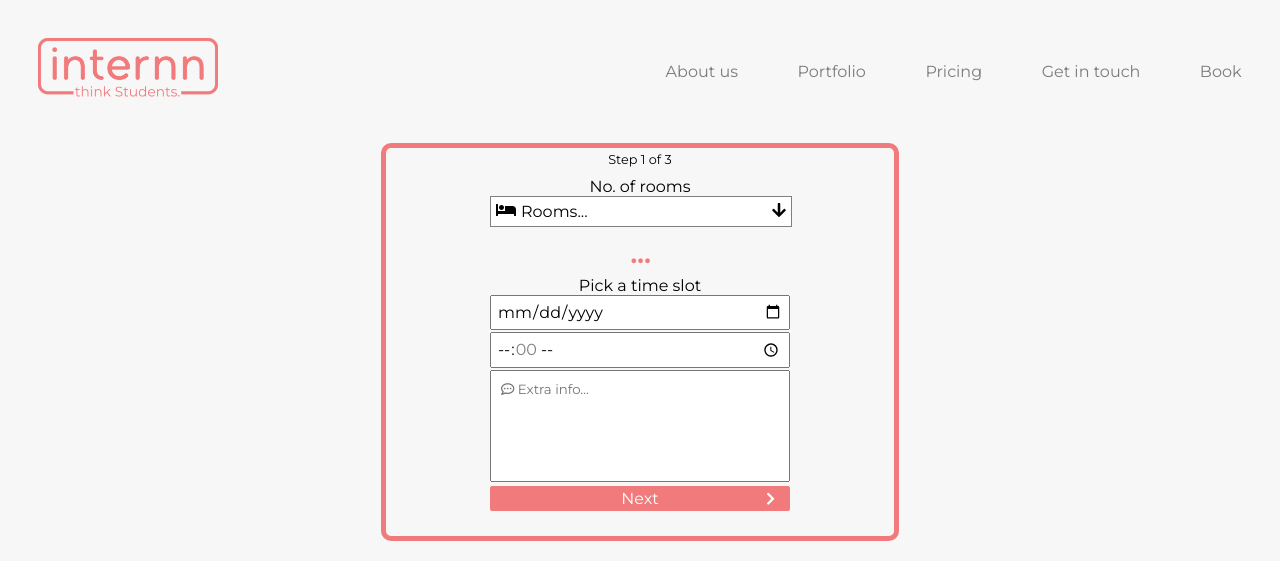
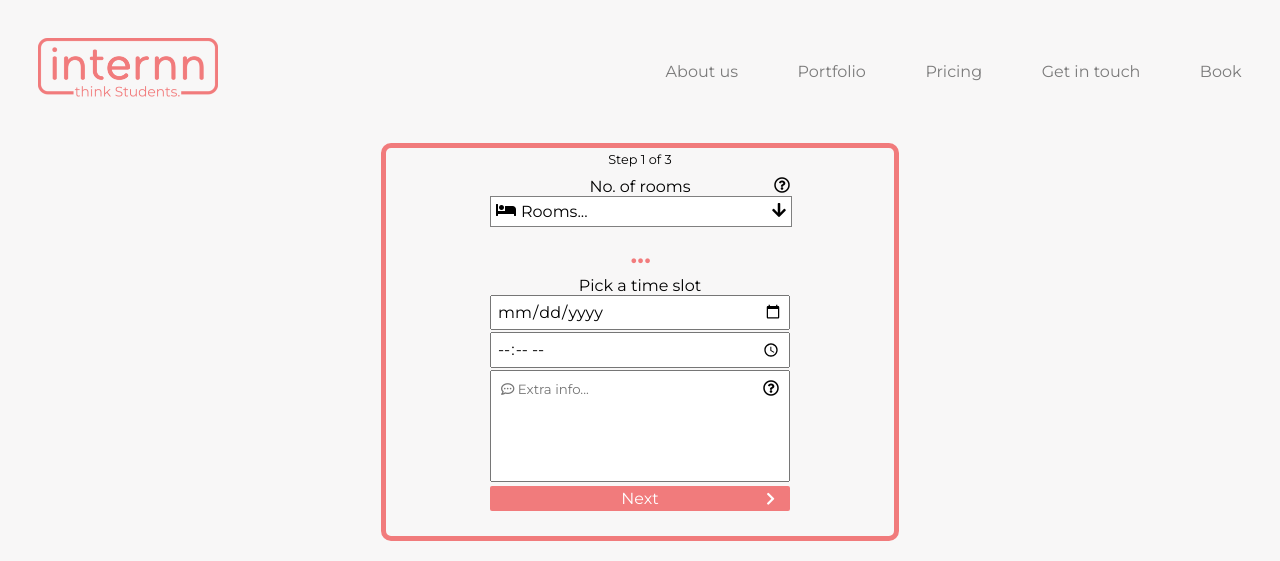
Before and after one commit to SamKelsey/internn-react-app, a React (Create React App) app in the folder client/: page /book in a window 1280 px wide. Shown: the top 561 px of the page. Built offline with nearby package versions, Linux system fonts and the light colour scheme.

Commit message:
changed form state, added min time to date picker, added help icons.

```diff
--- a/client/src/components/Book/Book.jsx
+++ b/client/src/components/Book/Book.jsx
@@ -8,8 +8,9 @@ class Book extends Component {
     super(props);
     this.state = {
       formStage: 0,
-      formData: {},
-      selectedNumOfRooms: "Rooms...",
+      formData: {
+        numOfRooms: "Rooms...",
+      },
       numOfRoomsOpen: false,
     };
   }
@@ -17,12 +18,32 @@ class Book extends Component {
   // Define options for number of rooms.
   numOfRooms = _.range(4, 21);
 
+  getDate() {
+    var today = new Date();
+    var dd = today.getDate();
+    var mm = today.getMonth() + 1; //January is 0 so need to add 1 to make it 1!
+    var yyyy = today.getFullYear();
+    if (dd < 10) {
+      dd = "0" + dd;
+    }
+    if (mm < 10) {
+      mm = "0" + mm;
+    }
+
+    today = yyyy + "-" + mm + "-" + dd;
+    return today;
+  }
+
   renderForm() {
     if (this.state.formStage == 0) {
       return (
         <form>
           <div className="rooms-wrapper">
             <label>No. of rooms</label>
+            <div className="rooms-help">
+              <p>Here is some help for defining a room...</p>
+              <i class="far fa-question-circle"></i>
+            </div>
             <br />
             <div
               className="custom-select"
@@ -30,54 +51,63 @@ class Book extends Component {
                 this.setState({ numOfRoomsOpen: !this.state.numOfRoomsOpen });
               }}
             >
-              <i class="fas fa-bed"></i>
+              <i className="fas fa-bed"></i>
               <ul className="num-of-rooms">
-                {this.state.selectedNumOfRooms}
+                {this.state.formData.numOfRooms}
                 {this.numOfRooms.map((num) => (
                   <li
+                    key={num}
                     style={{
                       display: this.state.numOfRoomsOpen ? "block" : "none",
                     }}
                     onClick={(e) => {
-                      this.setState({ selectedNumOfRooms: e.target.innerHTML });
+                      this.setState({
+                        formData: { numOfRooms: e.target.innerHTML },
+                      });
                     }}
                   >
                     {num}
                   </li>
                 ))}
               </ul>
-              <i class="fas fa-arrow-down"></i>
+              <i className="fas fa-arrow-down"></i>
             </div>
           </div>
           <h1 className="price">
-            {priceCalculator(this.state.selectedNumOfRooms) == "..."
+            {priceCalculator(this.state.formData.numOfRooms) == "..."
               ? "..."
-              : "£ " + priceCalculator(this.state.selectedNumOfRooms)}
+              : "£ " + priceCalculator(this.state.formData.numOfRooms)}
           </h1>
           <label>Pick a time slot</label>
           <br />
-          <input type="date" className="date" />
+          <input min={this.getDate()} type="date" className="date" />
           <br />
           <input
             type="time"
             min="09:00"
             max="18:00"
-            step="3600"
+            step="300"
             className="time"
           />
           <br />
-          <textarea placeholder="&#xf4ad; Extra info..." rows="6"></textarea>
+          <div className="textarea-wrapper">
+            <textarea placeholder="&#xf4ad; Extra info..." rows="6"></textarea>
+            <div className="textarea-help rooms-help">
+              <p>Here is some help for extra stuff to add in here...</p>
+              <i class="far fa-question-circle"></i>
+            </div>
+          </div>
           <button
             onClick={() => this.setState({ formStage: 1 })}
             className="next-button"
           >
             Next
-            <i class="fas fa-chevron-right fa-sm"></i>
+            <i className="fas fa-chevron-right fa-sm"></i>
           </button>
         </form>
       );
     } else if (this.state.formStage == 1) {
-      return "Stage 1";
+      return <React.Fragment>Stage 2</React.Fragment>;
     } else if (this.state.formStage == 2) {
       return "Stage 2";
     }
--- a/client/src/components/Book/book.css
+++ b/client/src/components/Book/book.css
@@ -17,7 +17,7 @@
 }
 
 .booking-wrapper form {
-  width: 60%;
+  max-width: 300px;
   margin: auto;
 }
 
@@ -55,7 +55,19 @@
   text-decoration: inherit;
 }
 
+.textarea-wrapper {
+  position: relative;
+}
+
+.textarea-help {
+  position: absolute;
+  top: 0;
+  right: 0;
+  padding: 10px 11px;
+}
+
 .next-button {
+  z-index: 0;
   position: relative;
   font-size: 1rem;
   width: 100%;
@@ -87,12 +99,13 @@
 }
 
 .custom-select {
-  z-index: 2;
+  z-index: 1;
   position: absolute;
   display: flex;
   background-color: white;
   border: 1px solid grey;
   width: 100%;
+  cursor: pointer;
 }
 
 .custom-select i,
@@ -101,11 +114,13 @@
 }
 
 .custom-select .num-of-rooms {
+  z-index: 2;
   margin: 0;
   padding-left: 0;
   text-align: left;
   flex: 1;
   list-style: none;
+  font-size: 1rem;
 }
 
 .custom-select .num-of-rooms li {
@@ -116,3 +131,28 @@
 .custom-select .num-of-rooms li:hover {
   background-color: rgba(0, 0, 0, 0.2);
 }
+
+.rooms-help {
+  z-index: 2;
+  position: absolute;
+  right: 0;
+  top: 0;
+  display: flex;
+  cursor: pointer;
+}
+
+.rooms-help p {
+  color: white;
+  display: none;
+  text-align: left;
+  width: 200px;
+  background-color: rgba(240, 93, 94, 0.6);
+  backdrop-filter: blur(4px);
+  border-radius: 5px;
+  padding: 5px;
+  margin: 2px;
+}
+
+.rooms-help:hover p {
+  display: block;
+}
--- a/client/src/components/Header/header.css
+++ b/client/src/components/Header/header.css
@@ -16,6 +16,7 @@ nav {
 }
 
 .burger-menu {
+  z-index: 3;
   display: none;
 }
 
@@ -82,7 +83,7 @@ nav > a:hover {
   }
 
   .menu-button {
-    z-index: 2;
+    z-index: 4;
     width: 50px;
     height: 50px;
     border: none;
@@ -114,10 +115,6 @@ nav > a:hover {
     height: 100vh;
     width: 100vw;
     top: 0;
-  }
-
-  .burger-menu {
-    z-index: 1;
   }
 
   .burger-menu-links-container {
```
Also changed, not shown: 1 other file (tests, documents, lock files or other folders).
